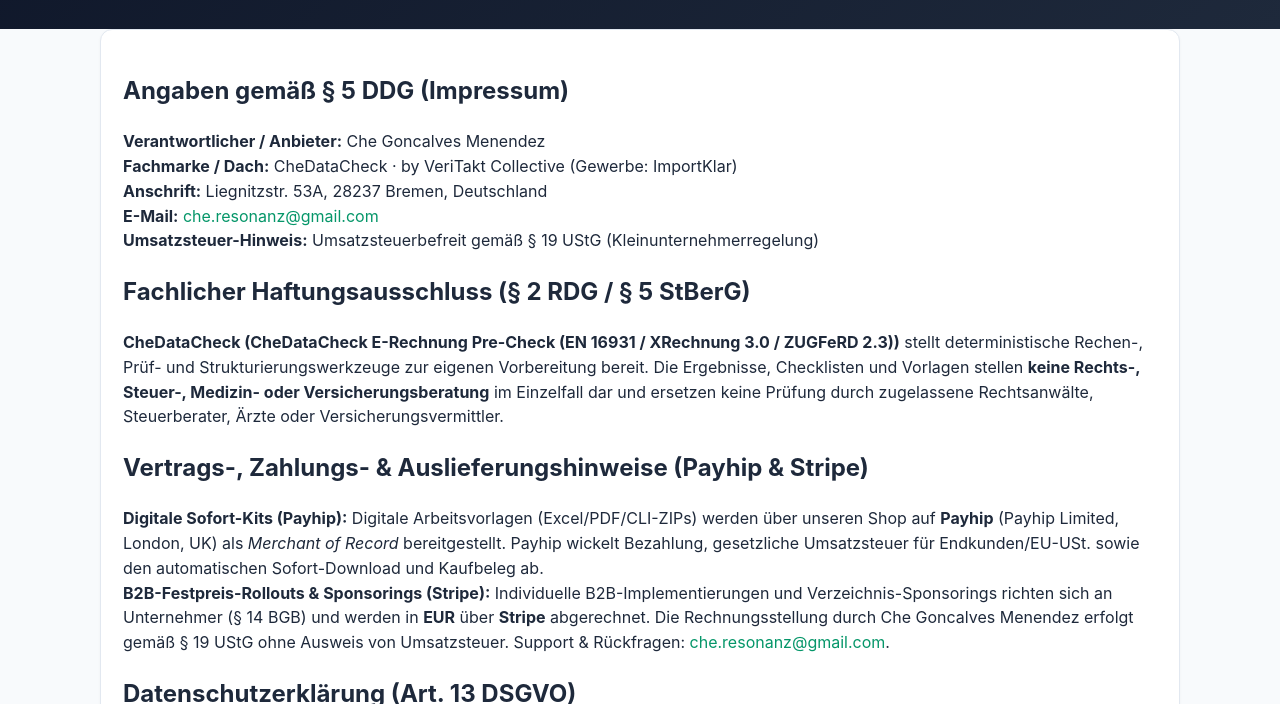
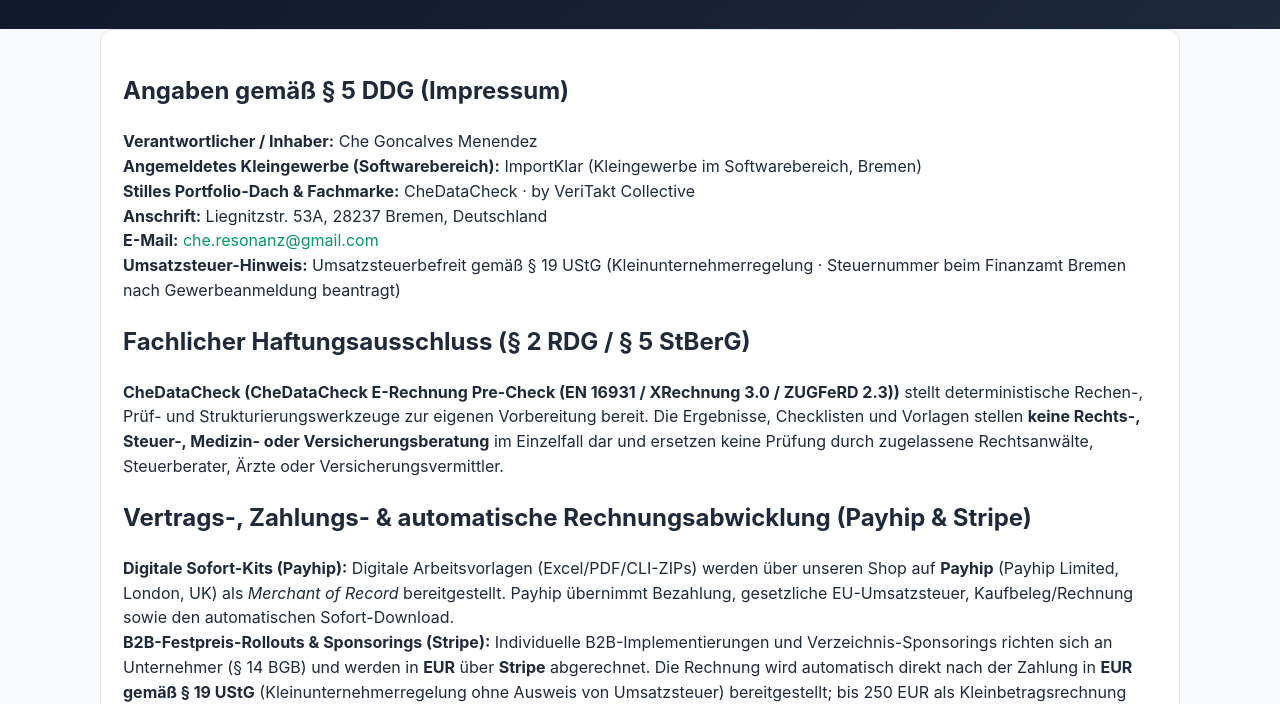
Before and after one commit to cheresonanz-design/chedatacheck-xrechnung, a plain HTML site: page legal/index.html in a window 1280 px wide. Shown: the part 248-952 px from the top of the page. Drawn offline with Linux system fonts and the light colour scheme.

Commit message:
Deploy CheDataCheck XRechnung & ZUGFeRD Pre-Check (2026-11-24 02:24:18)

```diff
--- a/legal/index.html
+++ b/legal/index.html
@@ -32,11 +32,12 @@
     <div class="card">
       <h2>Angaben gemäß § 5 DDG (Impressum)</h2>
       <p>
-        <strong>Verantwortlicher / Anbieter:</strong> Che Goncalves Menendez<br />
-        <strong>Fachmarke / Dach:</strong> CheDataCheck · by VeriTakt Collective (Gewerbe: ImportKlar)<br />
+        <strong>Verantwortlicher / Inhaber:</strong> Che Goncalves Menendez<br />
+        <strong>Angemeldetes Kleingewerbe (Softwarebereich):</strong> ImportKlar (Kleingewerbe im Softwarebereich, Bremen)<br />
+        <strong>Stilles Portfolio-Dach &amp; Fachmarke:</strong> CheDataCheck · by VeriTakt Collective<br />
         <strong>Anschrift:</strong> Liegnitzstr. 53A, 28237 Bremen, Deutschland<br />
         <strong>E-Mail:</strong> <a href="mailto:che.resonanz@gmail.com">che.resonanz@gmail.com</a><br />
-        <strong>Umsatzsteuer-Hinweis:</strong> Umsatzsteuerbefreit gemäß § 19 UStG (Kleinunternehmerregelung)
+        <strong>Umsatzsteuer-Hinweis:</strong> Umsatzsteuerbefreit gemäß § 19 UStG (Kleinunternehmerregelung · Steuernummer beim Finanzamt Bremen nach Gewerbeanmeldung beantragt)
       </p>
 
       <h2>Fachlicher Haftungsausschluss (§ 2 RDG / § 5 StBerG)</h2>
@@ -46,14 +47,16 @@
         und ersetzen keine Prüfung durch zugelassene Rechtsanwälte, Steuerberater, Ärzte oder Versicherungsvermittler.
       </p>
 
-      <h2>Vertrags-, Zahlungs- &amp; Auslieferungshinweise (Payhip &amp; Stripe)</h2>
+      <h2>Vertrags-, Zahlungs- &amp; automatische Rechnungsabwicklung (Payhip &amp; Stripe)</h2>
       <p>
         <strong>Digitale Sofort-Kits (Payhip):</strong> Digitale Arbeitsvorlagen (Excel/PDF/CLI-ZIPs) werden über unseren Shop auf
-        <strong>Payhip</strong> (Payhip Limited, London, UK) als <em>Merchant of Record</em> bereitgestellt. Payhip wickelt Bezahlung,
-        gesetzliche Umsatzsteuer für Endkunden/EU-USt. sowie den automatischen Sofort-Download und Kaufbeleg ab.<br />
+        <strong>Payhip</strong> (Payhip Limited, London, UK) als <em>Merchant of Record</em> bereitgestellt. Payhip übernimmt Bezahlung,
+        gesetzliche EU-Umsatzsteuer, Kaufbeleg/Rechnung sowie den automatischen Sofort-Download.<br />
         <strong>B2B-Festpreis-Rollouts &amp; Sponsorings (Stripe):</strong> Individuelle B2B-Implementierungen und Verzeichnis-Sponsorings
         richten sich an Unternehmer (§ 14 BGB) und werden in <strong>EUR</strong> über <strong>Stripe</strong> abgerechnet.
-        Die Rechnungsstellung durch Che Goncalves Menendez erfolgt gemäß § 19 UStG ohne Ausweis von Umsatzsteuer.
+        Die Rechnung wird automatisch direkt nach der Zahlung in <strong>EUR gemäß § 19 UStG</strong> (Kleinunternehmerregelung ohne Ausweis von Umsatzsteuer)
+        bereitgestellt; bis 250 EUR als Kleinbetragsrechnung nach § 33 UStDV (ohne Steuernummer-Pflicht), über 250 EUR erfolgt nach Zuteilung der beim
+        Finanzamt Bremen beantragten Steuernummer bei Bedarf unaufgefordert ein ergänzter Beleg.
         Support &amp; Rückfragen: <a href="mailto:che.resonanz@gmail.com">che.resonanz@gmail.com</a>.
       </p>
 
@@ -78,7 +81,7 @@
   <footer class="footer no-print">
     <div class="container">
       <p><strong>CheDataCheck</strong> — Deterministische EN 16931 / XRechnung 3.0 / ZUGFeRD 2.3 Vorabpruefung im Browser ohne Datei-Upload.</p>
-      <p>Che Goncalves Menendez · CheDataCheck · by VeriTakt Collective (Gewerbe: ImportKlar) · Liegnitzstr. 53A, 28237 Bremen, Deutschland · Umsatzsteuerbefreit gemäß § 19 UStG (Kleinunternehmerregelung)</p>
+      <p>Che Goncalves Menendez · CheDataCheck · by VeriTakt Collective (Stilles Dach · Angemeldetes Kleingewerbe in Bremen: ImportKlar, Softwarebereich) · Liegnitzstr. 53A, 28237 Bremen, Deutschland · Umsatzsteuerbefreit gemäß § 19 UStG (Kleinunternehmerregelung · Steuernummer beim Finanzamt Bremen nach Gewerbeanmeldung beantragt)</p>
       <p>
         <a href="../legal/">Impressum &amp; DSGVO</a> ·
         <a href="../pro/">39 EUR Audit-Kit &amp; 2.500 EUR Rollout</a> ·
```
Also changed, not shown: 404.html (+1 -1 lines), erechnung-pflicht-2027/index.html (+1 -1 lines), index.html (+1 -1 lines), pro/index.html (+1 -1 lines), xrechnung-pruefen/index.html (+1 -1 lines), zugferd-validator/index.html (+1 -1 lines).
